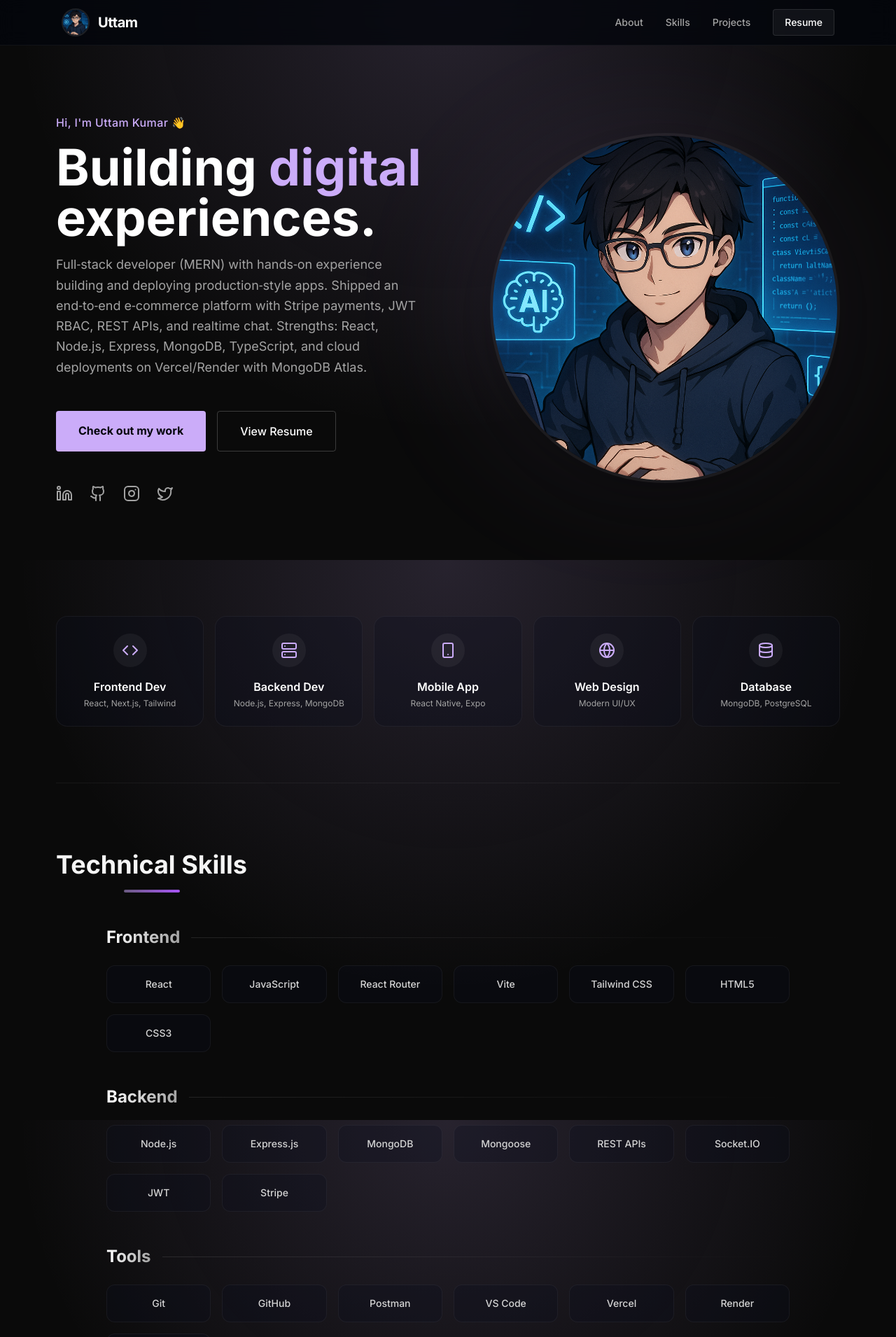
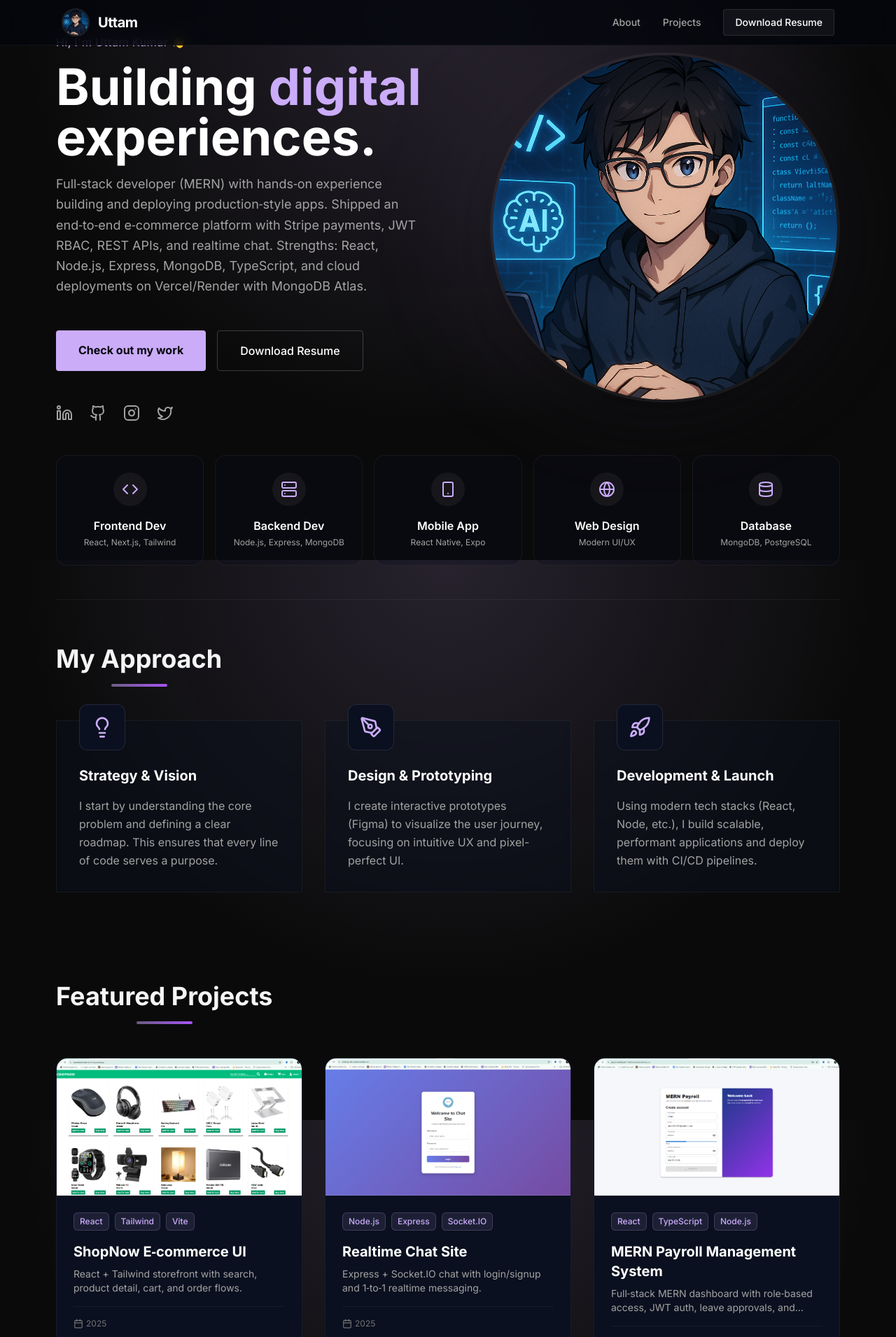
Before and after one commit to uttamongithb/Portfolio, a React (Vite) app: page / in a window 1280 px wide. Shown: the top 1910 px of the page at 70% size. Built offline with nearby package versions, Linux system fonts and the light colour scheme.

Commit message:
i improved it

```diff
--- a/data/resume.json
+++ b/data/resume.json
@@ -67,13 +67,11 @@
     {
       "name": "Frontend",
       "keywords": [
+        "HTML5",
+        "CSS3",
+        "JavaScript",
         "React",
-        "JavaScript",
-        "React Router",
-        "Vite",
-        "Tailwind CSS",
-        "HTML5",
-        "CSS3"
+        "Tailwind CSS"
       ]
     },
     {
@@ -81,12 +79,7 @@
       "keywords": [
         "Node.js",
         "Express.js",
-        "MongoDB",
-        "Mongoose",
-        "REST APIs",
-        "Socket.IO",
-        "JWT",
-        "Stripe"
+        "MongoDB"
       ]
     },
     {
--- a/src/App.tsx
+++ b/src/App.tsx
@@ -7,7 +7,7 @@
 import Projects from './routes/Projects'
 import ProjectDetail from './routes/ProjectDetail'
 import Contact from './routes/Contact'
-import Resume from './routes/Resume'
+// Resume page removed; download handled via public/resume.pdf
 import Aurora from './components/Aurora'
 
 function Header() {
@@ -23,7 +23,7 @@
           <span>{firstName}</span>
         </Link>
         <nav className="hidden md:flex items-center gap-8">
-          {['About', 'Skills', 'Projects'].map((item) => (
+          {['About', 'Projects'].map((item) => (
             <a
               key={item}
               href={`#${item.toLowerCase()}`}
@@ -33,22 +33,14 @@
               <span className="absolute bottom-0 left-0 w-0 h-0.5 bg-primary transition-all duration-300 group-hover:w-full" />
             </a>
           ))}
-          <Link
-            to="/resume"
-            className="px-4 py-2 rounded bg-white/5 hover:bg-white/10 border border-white/10 text-sm font-medium text-white transition-all hover:border-primary/50"
-          >
-            Resume
-          </Link>
+          <a href="/Resume.pdf" download className="px-4 py-2 rounded bg-white/5 hover:bg-white/10 border border-white/10 text-sm font-medium text-white transition-all hover:border-primary/50">
+            Download Resume
+          </a>
         </nav>
 
         {/* Mobile Toggle & Actions */}
         <div className="flex items-center gap-4 md:hidden">
-          <Link
-            to="/resume"
-            className="px-3 py-1.5 rounded bg-primary text-background text-xs font-bold"
-          >
-            Resume
-          </Link>
+          <a href="/Resume.pdf" download className="px-3 py-1.5 rounded bg-primary text-background text-xs font-bold">Download</a>
         </div>
       </div>
     </header>
@@ -72,7 +64,6 @@
             <Route path="/projects" element={<Projects />} />
             <Route path="/projects/:slug" element={<ProjectDetail />} />
             <Route path="/contact" element={<Contact />} />
-            <Route path="/resume" element={<Resume />} />
           </Routes>
         </AnimatePresence>
       </main>
--- a/src/components/FAQ.tsx
+++ b/src/components/FAQ.tsx
@@ -19,7 +19,7 @@
 
 export default function FAQ() {
     return (
-        <section className="py-24 border-b border-white/5 max-w-3xl mx-auto">
+        <section className="py-16 border-b border-white/5 max-w-3xl mx-auto">
             <h2 className="section-title">Frequently Asked Questions</h2>
             <div className="space-y-4">
                 {faqs.map((item, i) => (
--- a/src/components/FeaturedProjectsReplica.tsx
+++ b/src/components/FeaturedProjectsReplica.tsx
@@ -8,7 +8,7 @@
     const projects = loadProjects()
 
     return (
-        <section id="projects" className="py-24 border-b border-white/5">
+        <section id="projects" className="py-16 border-b border-white/5">
             <h2 className="section-title">Featured Projects</h2>
 
             <div className="grid grid-cols-1 md:grid-cols-2 lg:grid-cols-3 gap-8">
--- a/src/components/Footer.tsx
+++ b/src/components/Footer.tsx
@@ -22,8 +22,8 @@
                     <ul className="space-y-3 text-sm text-neutral-400">
                         <li><a href="#about" className="hover:text-primary transition-colors">About</a></li>
                         <li><a href="#projects" className="hover:text-primary transition-colors">Projects</a></li>
-                        <li><a href="#skills" className="hover:text-primary transition-colors">Skills</a></li>
-                        <li><Link to="/resume" className="hover:text-primary transition-colors">Resume</Link></li>
+                        {/* Skills section removed */}
+                        <li><a href="/Resume.pdf" download className="hover:text-primary transition-colors">Download Resume</a></li>
                     </ul>
                 </div>
 
--- a/src/components/Hero.tsx
+++ b/src/components/Hero.tsx
@@ -8,7 +8,7 @@
     const resume = loadResume()
 
     return (
-        <section id="about" className="min-h-screen flex items-center pt-20">
+        <section id="about" className="min-h-[70vh] flex items-center pt-12">
             <div className="grid grid-cols-1 md:grid-cols-2 gap-12 items-center w-full">
 
                 {/* Left Column: Text */}
@@ -31,12 +31,13 @@
                         >
                             Check out my work
                         </a>
-                        <Link
-                            to="/resume"
+                        <a
+                            href="/Resume.pdf"
+                            download
                             className="px-8 py-4 rounded border border-white/20 hover:border-primary text-white font-medium transition-all hover:bg-white/5"
                         >
-                            View Resume
-                        </Link>
+                            Download Resume
+                        </a>
                     </div>
 
                     <div className="flex items-center gap-6 pt-4 text-neutral-400">
--- a/src/components/Process.tsx
+++ b/src/components/Process.tsx
@@ -22,7 +22,7 @@
 
 export default function Process() {
     return (
-        <section id="process" className="py-24">
+        <section id="process" className="py-16">
             <h2 className="section-title">My Approach</h2>
 
             <div className="grid grid-cols-1 md:grid-cols-3 gap-8">
--- a/src/components/QuickFacts.tsx
+++ b/src/components/QuickFacts.tsx
@@ -11,7 +11,7 @@
 
 export default function QuickFacts() {
     return (
-        <section className="py-20 border-b border-white/5">
+        <section className="py-12 border-b border-white/5">
             <div className="grid grid-cols-2 md:grid-cols-5 gap-4">
                 {facts.map((fact, i) => (
                     <div
--- a/src/components/Skills.tsx
+++ b/src/components/Skills.tsx
@@ -4,32 +4,43 @@
 export default function Skills() {
     const resume = loadResume()
     const categories = resume.skills || []
+    return (
+        <section id="skills" className="py-16">
+            <h2 className="section-title">Technical Skills</h2>
+
+            <div className="max-w-4xl mx-auto px-6 space-y-10">
+                {categories.map((category, idx) => {
+                    const skills = category.keywords || []
+                    const visible = skills.slice(0, 8)
+                    const remaining = skills.length - visible.length
 
                     return (
-        <section id="skills" className="py-24 border-b border-white/5">
-            <h2 className="section-title">Technical Skills</h2>
-            <div className="space-y-12 max-w-5xl mx-auto px-6">
-                {categories.map((category, idx) => (
-                    <div key={idx} className="space-y-6">
+                        <div key={idx} className="space-y-4">
                             <div className="flex items-center gap-4">
-                            <h3 className="text-2xl font-bold text-transparent bg-clip-text bg-gradient-to-r from-white to-neutral-400">
-                                {category.name}
-                            </h3>
-                            <div className="h-px flex-1 bg-gradient-to-r from-white/10 to-transparent" />
+                                <h3 className="text-xl font-semibold text-neutral-200">{category.name}</h3>
+                                <div className="h-px flex-1 bg-white/5" />
                             </div>
 
-                        <div className="grid grid-cols-2 md:grid-cols-4 lg:grid-cols-6 gap-4">
-                            {(category.keywords || []).map((skill, i) => (
+                            <div className="flex flex-wrap gap-3">
+                                {visible.map((skill, i) => (
                                     <div
                                         key={i}
-                                    className="group flex items-center justify-center p-4 rounded-xl bg-surface/30 border border-white/5 hover:border-primary/50 hover:bg-surface/80 transition-all duration-300 hover:-translate-y-1"
+                                        className="px-4 py-2 rounded-full bg-white/3 border border-white/6 text-sm text-neutral-200"
+                                        aria-label={`${skill} skill`}
                                     >
-                                    <span className="font-medium text-neutral-300 group-hover:text-white transition-colors text-center text-sm">{skill}</span>
+                                        {skill}
                                     </div>
                                 ))}
+
+                                {remaining > 0 && (
+                                    <div className="px-3 py-1.5 rounded-full bg-white/2 border border-white/6 text-xs text-neutral-300 flex items-center">
+                                        +{remaining} more
+                                    </div>
+                                )}
                             </div>
                         </div>
-                ))}
+                    )
+                })}
             </div>
         </section>
     )
--- a/src/routes/Home.tsx
+++ b/src/routes/Home.tsx
@@ -3,7 +3,6 @@
 import Container from '../components/Container'
 import Hero from '../components/Hero'
 import QuickFacts from '../components/QuickFacts'
-import Skills from '../components/Skills'
 import Process from '../components/Process'
 import FeaturedProjectsReplica from '../components/FeaturedProjectsReplica'
 import FAQ from '../components/FAQ'
@@ -15,7 +14,6 @@
             <Container className="py-0">
                 <Hero />
                 <QuickFacts />
-                <Skills />
                 <Process />
                 <FeaturedProjectsReplica />
                 <FAQ />
--- a/src/routes/Print.tsx
+++ b/src/routes/Print.tsx
@@ -27,7 +27,7 @@
       <div className="mx-auto max-w-[800px] px-8 py-8">
         {/* Controls shown only on screen, hidden in print */}
         <div className="no-print mb-4 flex items-center gap-2">
-          <button onClick={() => window.print()} className="px-3 py-1.5 rounded-md bg-accent text-white">Download PDF</button>
+          <a href="/Resume.pdf" download className="px-3 py-1.5 rounded-md bg-accent text-white">Download PDF</a>
           <Link to="/" className="px-3 py-1.5 rounded-md border border-neutral-300 dark:border-neutral-700">Back</Link>
         </div>
         <header className="mb-4">
@@ -122,16 +122,7 @@
           </section>
         ) : null}
 
-              {resume.skills?.length ? (
-          <section className="mb-3">
-            <h2 className="section-title">Skills</h2>
-            <div className="space-y-1">
-              {resume.skills.map((s: any, i: number) => (
-                <p key={i} className="text-sm"><span className="font-medium">{s.name}:</span> {(s.keywords || []).join(', ')}</p>
-              ))}
-            </div>
-          </section>
-        ) : null}
+          {/* Skills removed from print output per request */}
 
         {resume.education?.length ? (
           <section className="mb-3">
--- a/src/routes/Resume.tsx
+++ b/src/routes/Resume.tsx
@@ -26,79 +26,25 @@
             .aurora-bg { display: none !important; }
             .print-page {
               page-break-after: always;
-              padding-top: 2mm !important;
-              padding-bottom: 4mm !important;
-              min-height: calc(297mm - 16mm);
-              display: flex;
-              flex-direction: column;
-              justify-content: center;
+            import React from 'react'
+            import { Link } from 'react-router-dom'
+
+            export default function ResumeRedirect() {
+              React.useEffect(() => {
+                // Redirect to the public PDF; this is a safe fallback if the route is visited.
+                window.location.href = '/Resume.pdf'
+              }, [])
+
+              return (
+                <div className="min-h-screen flex items-center justify-center">
+                  <div className="text-center">
+                    <p className="mb-4">Redirecting to resume download...</p>
+                    <p>If you are not redirected, <a href="/Resume.pdf" download className="text-accent underline">click here to download</a>.</p>
+                    <p className="mt-4"><Link to="/" className="underline">Return home</Link></p>
+                  </div>
+                </div>
+              )
             }
-            /* Slightly tighten font sizes for print to improve single-page fit */
-            .print-page .text-sm, .print-page p, .print-page li { font-size: 10.5pt !important; line-height: 1.35 !important; }
-            .print-page h1 { font-size: 18pt !important; }
-            .print-page .resume-section-title { font-size: 12pt !important; }
-            /* Ensure section dividers are visible in print */
-            .print-page hr { border: 0; border-top: 1px solid #000 !important; opacity: 1 !important; margin: 8px 0 !important; }
-            * { color: #000 !important; -webkit-print-color-adjust: exact; print-color-adjust: exact; }
-          }
-        `}</style>
-        <div className="no-print mb-4 flex items-center gap-2">
-          <Link to="/" className="px-3 py-1.5 rounded-md border border-neutral-300 dark:border-neutral-700">Back</Link>
-          <button onClick={() => window.print()} className="px-3 py-1.5 rounded-md bg-accent text-white">Download PDF</button>
-        </div>
-        <header className="mb-4">
-          <h1 className="text-3xl font-bold leading-tight">{resume.basics?.name || 'Your Name'}</h1>
-          <p className="text-sm text-neutral-700 dark:text-neutral-300">{resume.basics?.label || 'Your Title'}</p>
-          {/* Location on its own line just below role */}
-          {resume.basics?.location && (
-            <p className="mt-1 text-sm text-neutral-700 dark:text-neutral-300">{resume.basics.location}</p>
-          )}
-          {/* Contact block (two lines) wrapped by horizontal rules; labels added */}
-          {(() => {
-            const itemsLine1: string[] = [] // phone | email
-            const itemsLine2: string[] = [] // LinkedIn/GitHub/Website
-            if (resume.basics?.phone) itemsLine1.push(`Phone: ${resume.basics.phone}`)
-            if (resume.basics?.email) itemsLine1.push(`Email: ${resume.basics.email}`)
-            const site = resume.basics?.url
-            if (site) {
-              if (/linkedin\.com/i.test(site)) itemsLine2.push(`LinkedIn: ${site}`)
-              else itemsLine2.push(`Website: ${site}`)
-            }
-            const ghUrl = Array.isArray(resume.basics?.profiles)
-              ? (resume.basics!.profiles!.find((p: any) => p.network?.toLowerCase() === 'github')?.url as string | undefined)
-              : undefined
-            if (ghUrl) itemsLine2.push(`GitHub: ${ghUrl}`)
-            const showAny = itemsLine1.length > 0 || itemsLine2.length > 0
-            if (!showAny) return null
-            return (
-              <>
-                <hr className="my-3 border-neutral-300 dark:border-neutral-700" />
-                {itemsLine1.length > 0 && (
-                  <p className="text-sm text-neutral-700 dark:text-neutral-300">{itemsLine1.join(' | ')}</p>
-                )}
-                {itemsLine2.length > 0 && (
-                  <p className="text-sm text-neutral-700 dark:text-neutral-300">{itemsLine2.join(' | ')}</p>
-                )}
-                <hr className="my-3 border-neutral-300 dark:border-neutral-700" />
-              </>
-            )
-          })()}
-        </header>
-
-        {hasSummary && (
-          <section className="mb-3">
-            <h2 className="resume-section-title">Summary</h2>
-            <p className="text-sm">{resume.basics?.summary}</p>
-          </section>
-        )}
-        {/* Divider after Summary if more sections follow */}
-        {hasSummary && (hasSkills || hasExperience || hasProjects || hasEducation) && (
-          <hr className="my-3 border-neutral-300 dark:border-neutral-700" />
-        )}
-
-        {/* ATS-friendly: Skills early for keyword scanning */}
-        {hasSkills && (
-          <section className="mb-3">
             <h2 className="resume-section-title">Skills</h2>
             <div className="space-y-1">
               {skills.map((s: any, i: number) => (
```
Also changed, not shown: 1 other file (tests, documents, lock files or other folders). Lines whose indentation alone changed are shown as unchanged.
